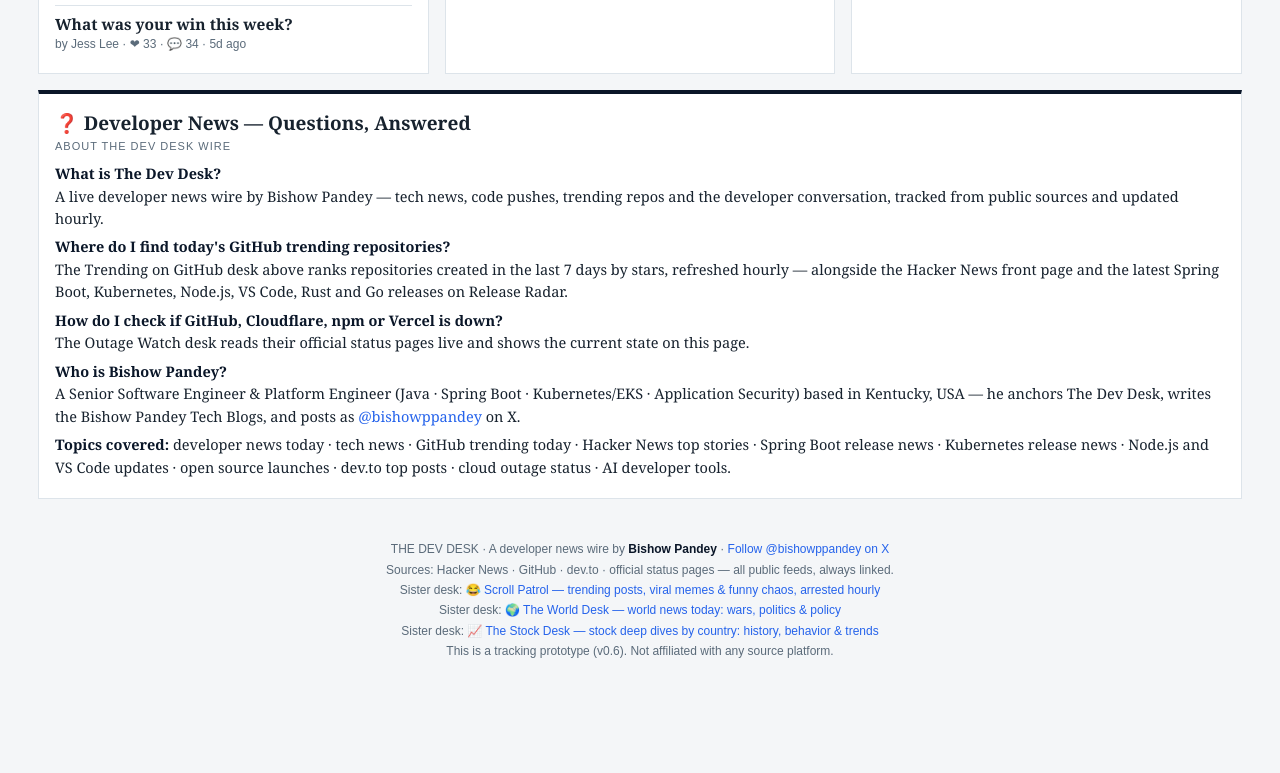
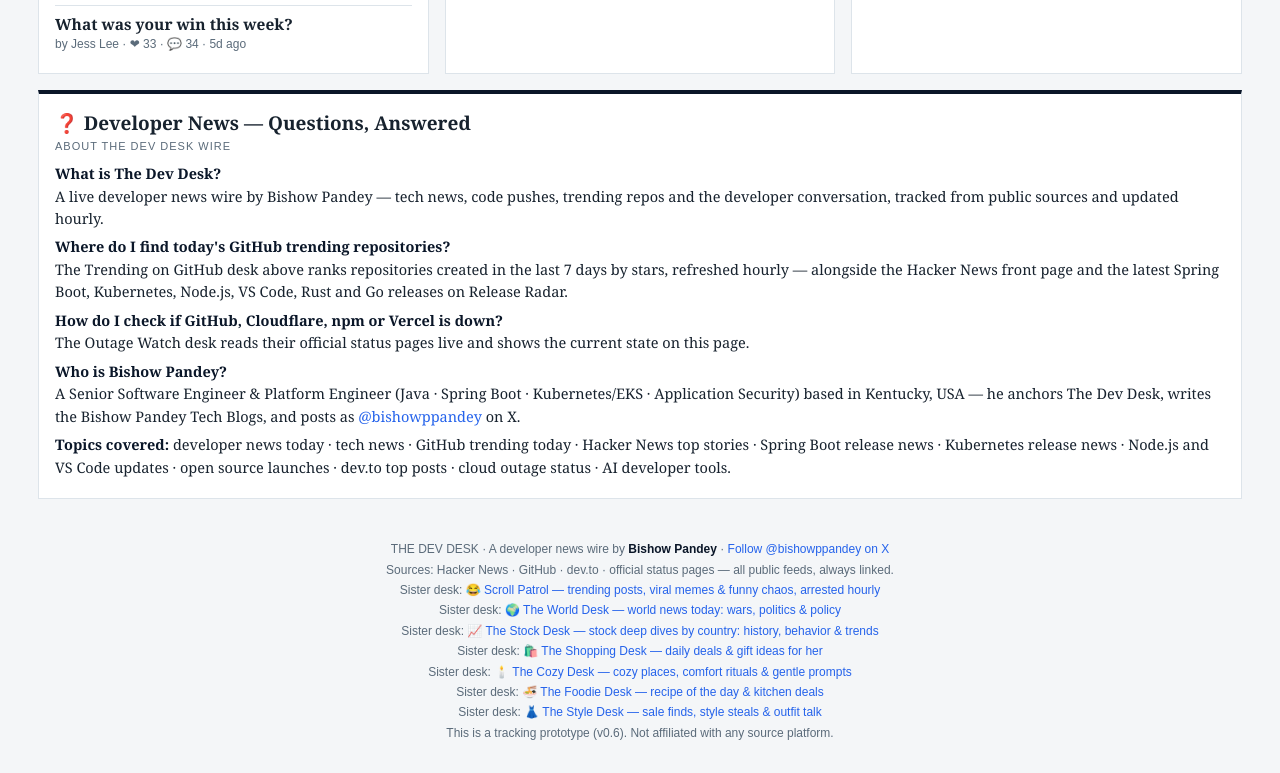
Before and after one commit to bishowpratap7/thedevdesk, a plain HTML site: page index.html in a window 1280 px wide. Shown: the part 2856-3629 px from the top of the page. Before the commit the page ends 3548 px from the top, so only its background shows below. Drawn offline with Linux system fonts and the light colour scheme.

Commit message:
Cross-link the eight-desk network (footer + sameAs)

```diff
--- a/index.html
+++ b/index.html
@@ -28,7 +28,7 @@
 <script type="application/ld+json">
 {"@context":"https://schema.org","@graph":[
 {"@type":"WebSite","@id":"https://bishowpratap7.github.io/thedevdesk/#website","url":"https://bishowpratap7.github.io/thedevdesk/","name":"The Dev Desk","description":"Developer news wire: tech news, code pushes, GitHub trending repositories, latest framework releases, Hacker News and community pulse — updated hourly.","publisher":{"@id":"https://bishowpratap7.github.io/thedevdesk/#bishow"},"inLanguage":"en"},
-{"@type":"Person","@id":"https://bishowpratap7.github.io/thedevdesk/#bishow","name":"Bishow Pandey","url":"https://bishowpratap7.github.io/thedevdesk/","image":"https://bishowpratap7.github.io/thedevdesk/assets/bishow-pandey.jpg","jobTitle":"Senior Software Engineer & Platform Engineer","description":"Bishow Pandey is a Senior Software Engineer and Platform Engineer specializing in Java, Spring Boot, Kubernetes (AWS EKS) and application security, and the anchor of The Dev Desk developer news wire.","address":{"@type":"PostalAddress","addressRegion":"KY","addressCountry":"US"},"sameAs":["https://x.com/bishowppandey","https://github.com/bishowpratap7","https://www.linkedin.com/in/bishowpandey","https://www.youtube.com/@bishowpandey","https://bishowpratap7.github.io/bishow-pandey-tech-blogs/","https://bishowpratap7.github.io/scrollpatrol/","https://bishowpratap7.github.io/theworlddesk/","https://bishowpratap7.github.io/thestockdesk/"]},
+{"@type":"Person","@id":"https://bishowpratap7.github.io/thedevdesk/#bishow","name":"Bishow Pandey","url":"https://bishowpratap7.github.io/thedevdesk/","image":"https://bishowpratap7.github.io/thedevdesk/assets/bishow-pandey.jpg","jobTitle":"Senior Software Engineer & Platform Engineer","description":"Bishow Pandey is a Senior Software Engineer and Platform Engineer specializing in Java, Spring Boot, Kubernetes (AWS EKS) and application security, and the anchor of The Dev Desk developer news wire.","address":{"@type":"PostalAddress","addressRegion":"KY","addressCountry":"US"},"sameAs":["https://x.com/bishowppandey","https://github.com/bishowpratap7","https://www.linkedin.com/in/bishowpandey","https://www.youtube.com/@bishowpandey","https://bishowpratap7.github.io/bishow-pandey-tech-blogs/","https://bishowpratap7.github.io/scrollpatrol/","https://bishowpratap7.github.io/theworlddesk/","https://bishowpratap7.github.io/thestockdesk/","https://bishowpratap7.github.io/thedevdesk/","https://bishowpratap7.github.io/theshoppingdesk/","https://bishowpratap7.github.io/thecozydesk/","https://bishowpratap7.github.io/thefoodiedesk/","https://bishowpratap7.github.io/thestyledesk/"]},
 {"@type":"FAQPage","mainEntity":[
 {"@type":"Question","name":"What is The Dev Desk?","acceptedAnswer":{"@type":"Answer","text":"The Dev Desk is a live developer news wire by Bishow Pandey. It tracks tech news, code pushes and releases, GitHub trending repositories, the Hacker News front page, dev.to community discussions, and cloud platform status — updated hourly from public sources."}},
 {"@type":"Question","name":"What developer news does The Dev Desk track?","acceptedAnswer":{"@type":"Answer","text":"Top tech stories from Hacker News, the latest releases of Spring Boot, Kubernetes, Node.js, VS Code, Rust and Go, new GitHub repositories trending by stars, the most discussed dev.to articles of the week, and live outage status for GitHub, Cloudflare, npm and Vercel."}},
@@ -220,6 +220,10 @@
   Sister desk: <a href="https://bishowpratap7.github.io/scrollpatrol/">😂 Scroll Patrol — trending posts, viral memes & funny chaos, arrested hourly</a><br>
   Sister desk: <a href="https://bishowpratap7.github.io/theworlddesk/">🌍 The World Desk — world news today: wars, politics & policy</a><br>
   Sister desk: <a href="https://bishowpratap7.github.io/thestockdesk/">📈 The Stock Desk — stock deep dives by country: history, behavior &amp; trends</a><br>
+  Sister desk: <a href="https://bishowpratap7.github.io/theshoppingdesk/">🛍️ The Shopping Desk — daily deals & gift ideas for her</a><br>
+  Sister desk: <a href="https://bishowpratap7.github.io/thecozydesk/">🕯️ The Cozy Desk — cozy places, comfort rituals & gentle prompts</a><br>
+  Sister desk: <a href="https://bishowpratap7.github.io/thefoodiedesk/">🍜 The Foodie Desk — recipe of the day & kitchen deals</a><br>
+  Sister desk: <a href="https://bishowpratap7.github.io/thestyledesk/">👗 The Style Desk — sale finds, style steals & outfit talk</a><br>
   This is a tracking prototype (v0.6). Not affiliated with any source platform.
 </footer>
 
```
